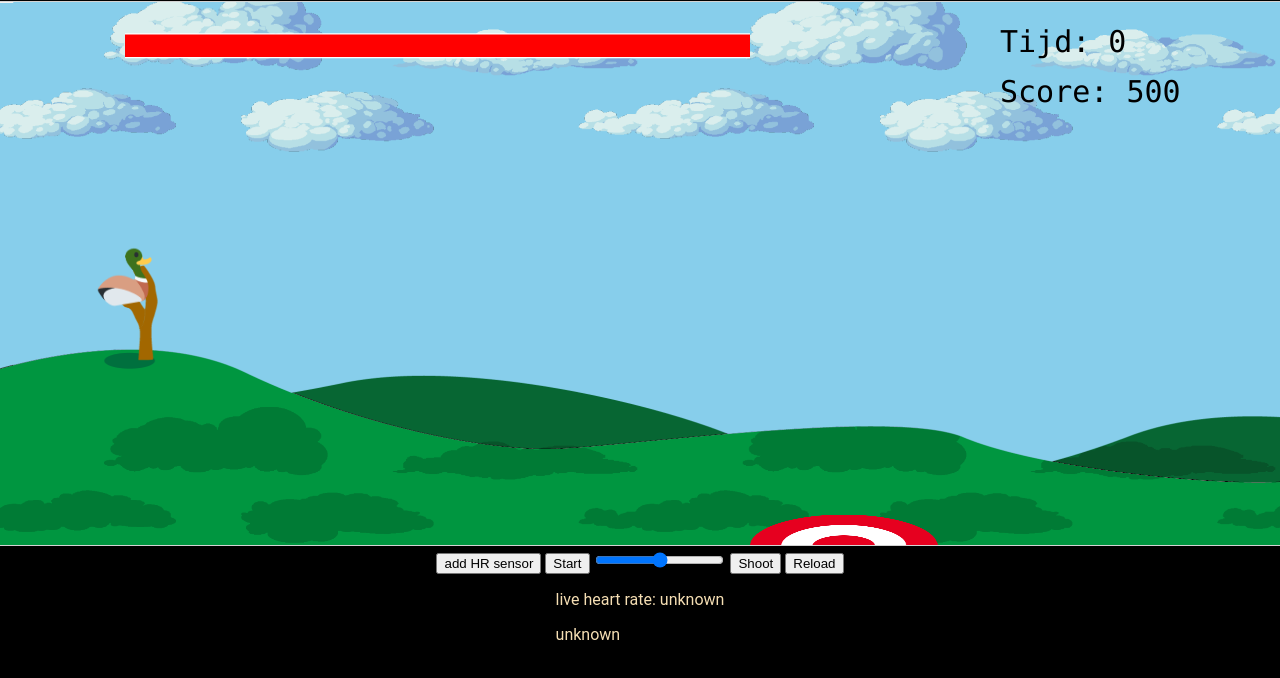
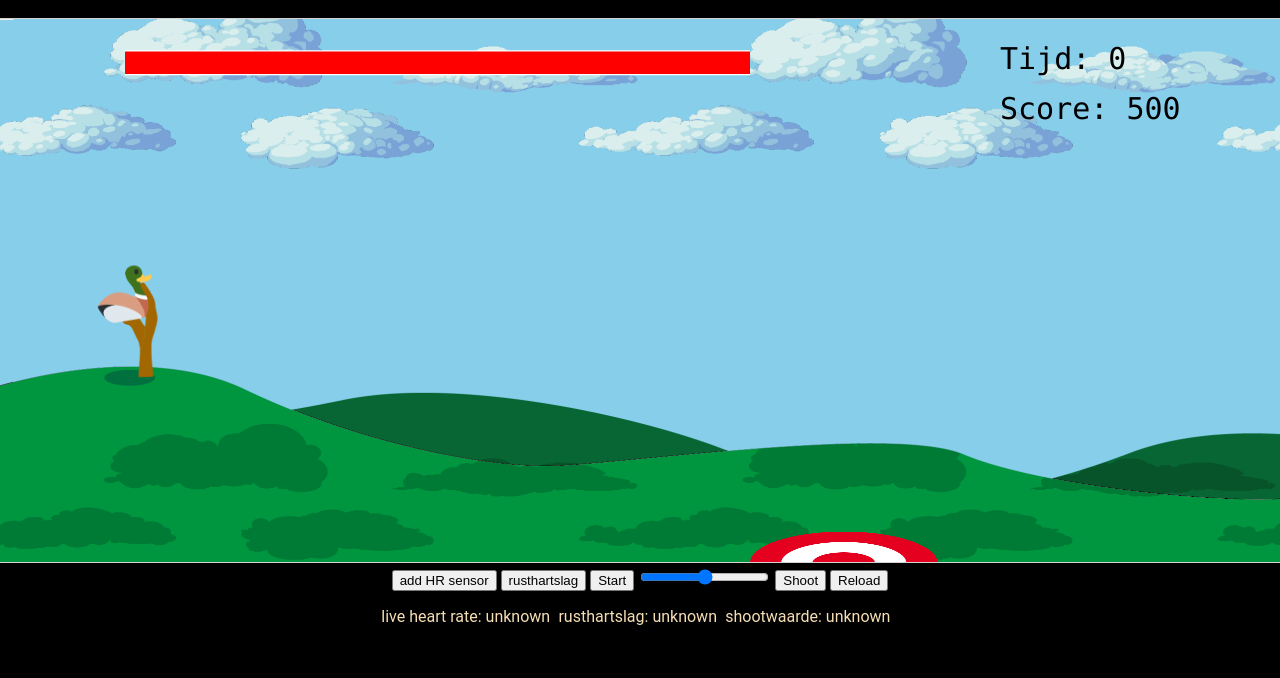
Before and after one commit to DeblaereHannes/team-project-Angry-Ducks, a plain HTML site: page FrontEnd/gamemode1.html in a window 1280 px wide. Shown: the part 70-748 px from the top of the page. Drawn offline with Linux system fonts and the light colour scheme.

Commit message:
WIP formule aangemaakt

```diff
--- a/FrontEnd/gamemode1.html
+++ b/FrontEnd/gamemode1.html
@@ -36,16 +36,18 @@ canvas {
         &#9612&#9612
     </div>
 
-    <div style="text-align:center;width:480px;">
+    <div style="text-align:center;">
         <button onclick="BTconnection()">add HR sensor</button>
+        <button onclick="rusthartslag()">rusthartslag</button>
         <button onclick="start()">Start</button>
         <input type="range" id="speedx" min="1" max="7" step="0.1">
         <button onclick="shoot()">Shoot</button>
         <button onclick="reload()">Reload</button>
     </div>
-    <div>
-        <p class="texty js-liveHR">live heart rate: unknown</p>
-        <p class="texty js-shootwaarde">unknown</p>
+    <div style="text-align: center; display: flex;">
+        <p class="texty js-liveHR">live heart rate: unknown</p><p> s  </p>
+        <p class="texty js-rusthartslag">rusthartslag: unknown</p><p> s  </p>
+        <p class="texty js-shootwaarde">shootwaarde: unknown</p><p> s  </p>
     </div>
     <!-- <div class="c-button">
         <button onclick="reload()">Verdergaan</button>
--- a/FrontEnd/js/CommonActions.js
+++ b/FrontEnd/js/CommonActions.js
@@ -1,4 +1,4 @@
-var canShoot;
+var canShoot, CalmHR, ShootHR;
 
 //buttons
 const start = function() {
@@ -14,8 +14,9 @@ const shoot = function() {
     if (canShoot == true && showPauseMenu == false) {
         canShoot = false;
         if(HR != null){
-            document.querySelector('.js-shootwaarde').innerHTML = `shootwaarde: ${HR}`;
-            var speed = HR;
+            ShootHR = (HR - CalmHR) / 5;
+            document.querySelector('.js-shootwaarde').innerHTML = `shootwaarde: ${ShootHR}`;
+            var speed = ShootHR;
         }
         else{
             var speed = parseFloat(document.getElementById("speedx").value , 10);
@@ -46,3 +47,8 @@ const refresh = function() {
     myGameArea.stop();      //canvas freezen
     loadGame();             //volledige game terug aanmaken
 }
+
+const rusthartslag = function() {
+    CalmHR = HR;
+    document.querySelector('.js-rusthartslag').innerHTML = `rusthartslag: ${CalmHR}`;
+}
```
